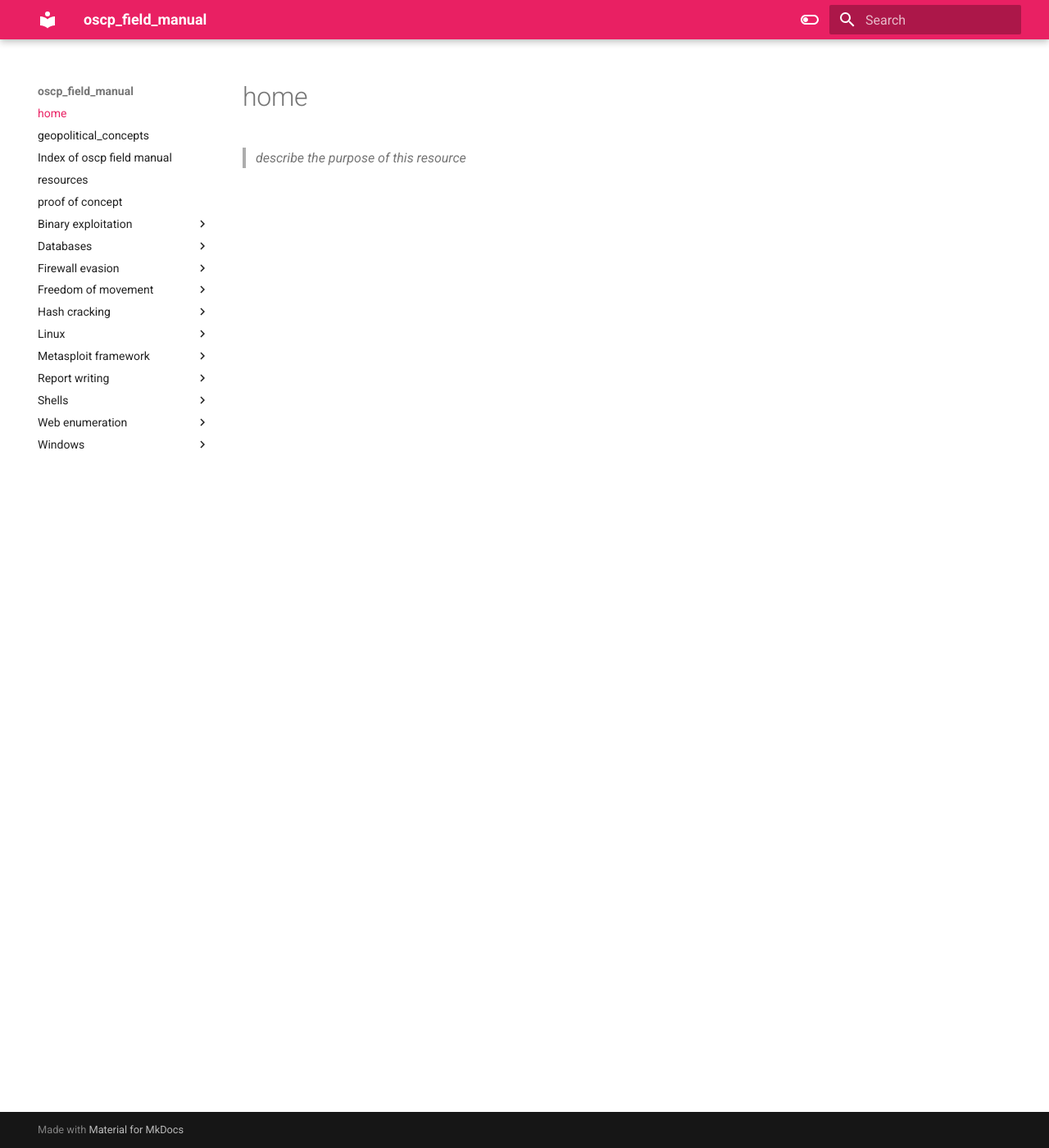
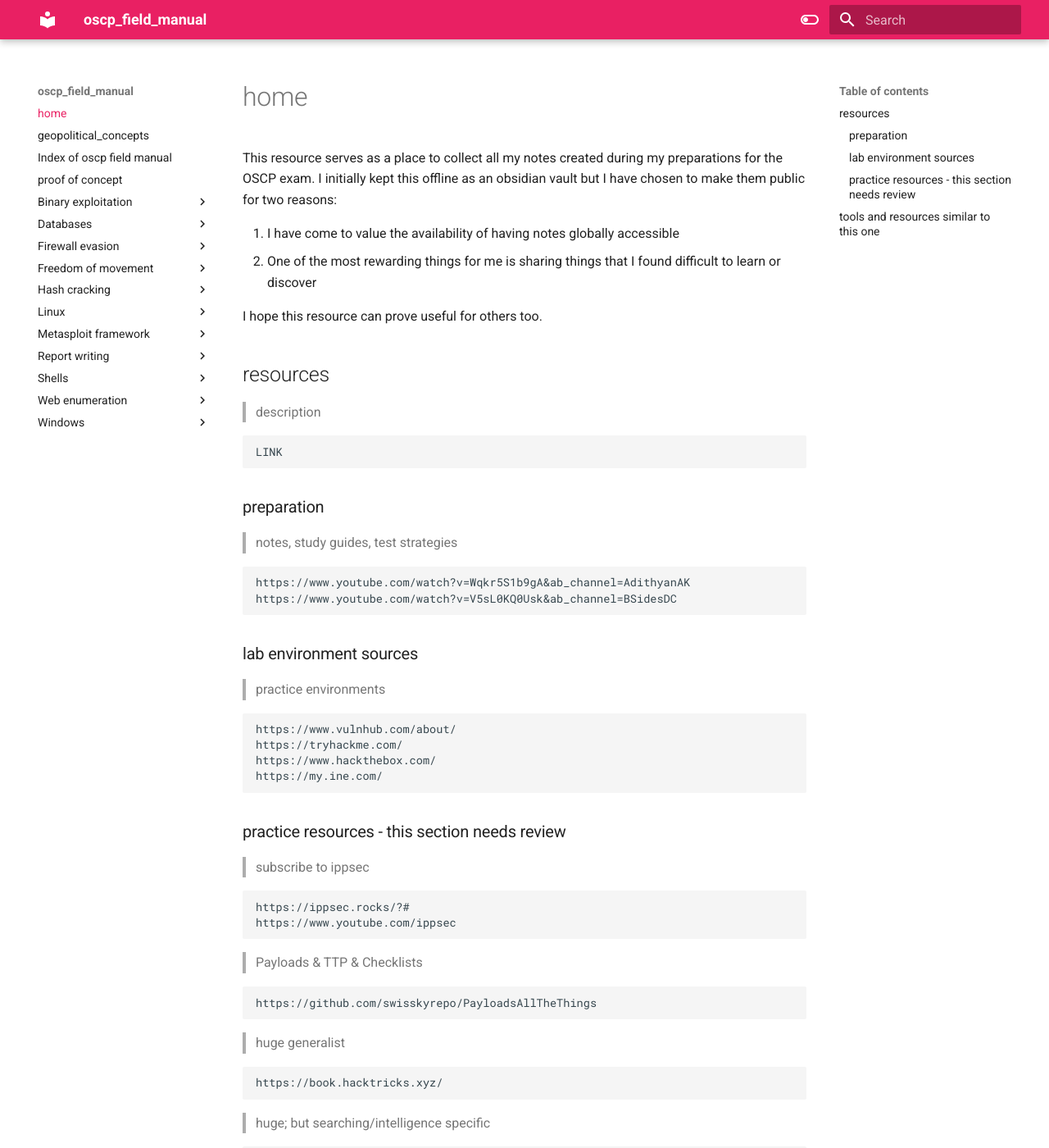
Before and after one commit to invae/oscp_field_manual, an MkDocs documentation site: the page built from docs/index.md, in a window 1280 px wide and 1400 px high. Shown: the whole window at 82% size. Built offline with MkDocs 1.6.1 and Material for MkDocs 9.7.7, drawn with Linux system fonts in a browser that asks for light colours; some of the changed text lies outside the part shown.

Commit message:
fixed homepage. added some references

````diff
--- a/docs/index.md
+++ b/docs/index.md
@@ -1,3 +1,97 @@
 # home
 
-> *describe the purpose of this resource*
+This resource serves as a place to collect all my notes created during my preparations for the OSCP exam. I initially kept this offline as an obsidian vault but I have chosen to make them public for two reasons:
+
+1. I have come to value the availability of having notes globally accessible
+2. One of the most rewarding things for me is sharing things that I found difficult to learn or discover
+
+I hope this resource can prove useful for others too.
+
+## resources
+> description
+```
+LINK
+```
+
+### preparation
+> notes, study guides, test strategies
+```
+https://www.youtube.com/watch?v=Wqkr5S1b9gA&ab_channel=AdithyanAK
+https://www.youtube.com/watch?v=V5sL0KQ0Usk&ab_channel=BSidesDC
+```
+
+### lab environment sources
+> practice environments
+```
+https://www.vulnhub.com/about/
+https://tryhackme.com/
+https://www.hackthebox.com/
+https://my.ine.com/
+```
+
+### practice resources - this section needs review
+> subscribe to ippsec
+```
+https://ippsec.rocks/?#
+https://www.youtube.com/ippsec
+```
+
+
+> Payloads & TTP & Checklists
+```
+https://github.com/swisskyrepo/PayloadsAllTheThings
+```
+
+> huge generalist
+```
+https://book.hacktricks.xyz/
+```
+
+
+> huge; but searching/intelligence specific
+```
+https://github.com/edoardottt/awesome-hacker-search-engines
+```
+
+
+> does what it says on the label
+```
+https://www.revshells.com/
+```
+
+
+> windows AD interactive cheat sheet
+```
+https://wadcoms.github.io/
+```
+
+
+> common resources
+```
+https://www.exploit-db.com/
+https://gtfobins.github.io/
+https://lolbas-project.github.io/
+```
+
+
+> Raj Chandel's blog (REALLY HIGH VALUE), their adventures are always interesting
+```
+https://www.hackingarticles.in/
+```
+
+
+> windows GURU; search: harmj0y+Topic to get relvant help
+```
+https://blog.harmj0y.net/about/
+```
+
+
+
+## tools and resources similar to this one
+
+- https://book.hacktricks.xyz/welcome/readme
+- https://www.ired.team/
+- https://github.com/swisskyrepo/PayloadsAllTheThings
+- https://github.com/tennc
+- https://ippsec.rocks/?#
+- https://www.youtube.com/ippsec
````
Also changed, not shown: docs/index-of-oscp_field_manual.md (+1 -1 lines), docs/oscp_field_manual_home.md (deleted, +0 -68 lines).
